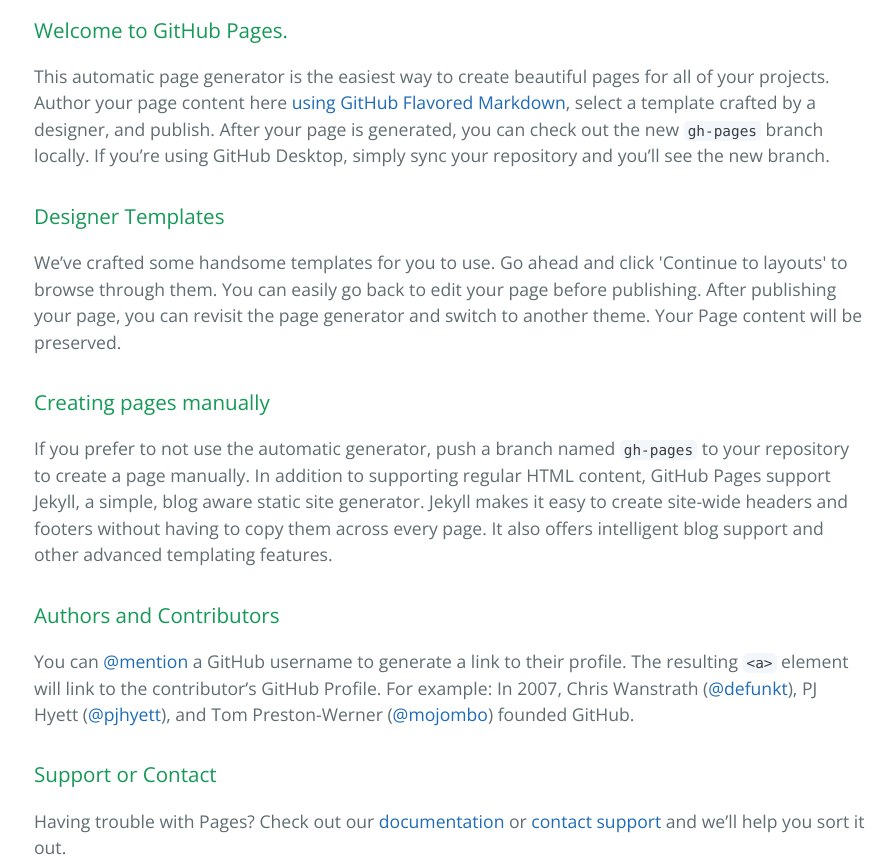
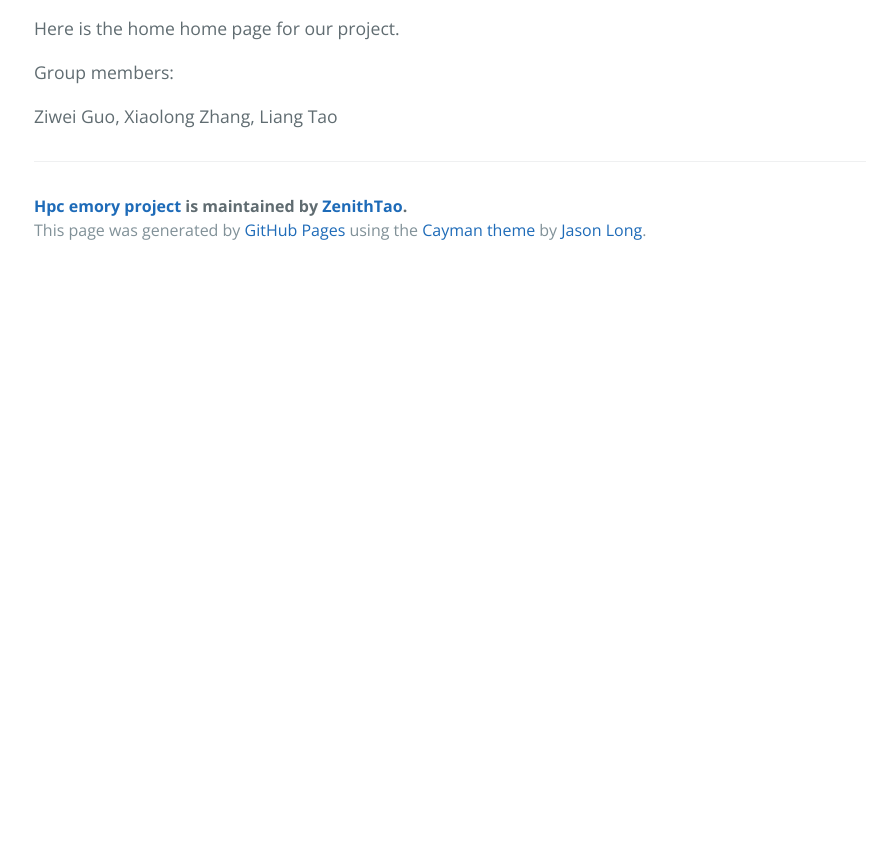
Before and after one commit to xlzhang/HPC_Emory_Project, a plain HTML site: page index.html in a window 1280 px wide. Shown: the part 400-1264 px from the top of the page, without its empty margins (190-1082 px from the left). After the commit the page ends 800 px from the top, so only its background shows below. Drawn offline with nearby package versions, Linux system fonts and the light colour scheme.

```diff
--- a/index.html
+++ b/index.html
@@ -19,30 +19,13 @@
     </section>
 
     <section class="main-content">
-      <h3>
-<a id="welcome-to-github-pages" class="anchor" href="#welcome-to-github-pages" aria-hidden="true"><span aria-hidden="true" class="octicon octicon-link"></span></a>Welcome to GitHub Pages.</h3>
+      <p>Here is the home home page for our project.</p>
 
-<p>This automatic page generator is the easiest way to create beautiful pages for all of your projects. Author your page content here <a href="https://guides.github.com/features/mastering-markdown/">using GitHub Flavored Markdown</a>, select a template crafted by a designer, and publish. After your page is generated, you can check out the new <code>gh-pages</code> branch locally. If you’re using GitHub Desktop, simply sync your repository and you’ll see the new branch.</p>
+<p>Group members:</p>
 
-<h3>
-<a id="designer-templates" class="anchor" href="#designer-templates" aria-hidden="true"><span aria-hidden="true" class="octicon octicon-link"></span></a>Designer Templates</h3>
-
-<p>We’ve crafted some handsome templates for you to use. Go ahead and click 'Continue to layouts' to browse through them. You can easily go back to edit your page before publishing. After publishing your page, you can revisit the page generator and switch to another theme. Your Page content will be preserved.</p>
-
-<h3>
-<a id="creating-pages-manually" class="anchor" href="#creating-pages-manually" aria-hidden="true"><span aria-hidden="true" class="octicon octicon-link"></span></a>Creating pages manually</h3>
-
-<p>If you prefer to not use the automatic generator, push a branch named <code>gh-pages</code> to your repository to create a page manually. In addition to supporting regular HTML content, GitHub Pages support Jekyll, a simple, blog aware static site generator. Jekyll makes it easy to create site-wide headers and footers without having to copy them across every page. It also offers intelligent blog support and other advanced templating features.</p>
-
-<h3>
-<a id="authors-and-contributors" class="anchor" href="#authors-and-contributors" aria-hidden="true"><span aria-hidden="true" class="octicon octicon-link"></span></a>Authors and Contributors</h3>
-
-<p>You can <a href="https://help.github.com/articles/basic-writing-and-formatting-syntax/#mentioning-users-and-teams" class="user-mention">@mention</a> a GitHub username to generate a link to their profile. The resulting <code>&lt;a&gt;</code> element will link to the contributor’s GitHub Profile. For example: In 2007, Chris Wanstrath (<a href="https://github.com/defunkt" class="user-mention">@defunkt</a>), PJ Hyett (<a href="https://github.com/pjhyett" class="user-mention">@pjhyett</a>), and Tom Preston-Werner (<a href="https://github.com/mojombo" class="user-mention">@mojombo</a>) founded GitHub.</p>
-
-<h3>
-<a id="support-or-contact" class="anchor" href="#support-or-contact" aria-hidden="true"><span aria-hidden="true" class="octicon octicon-link"></span></a>Support or Contact</h3>
-
-<p>Having trouble with Pages? Check out our <a href="https://help.github.com/pages">documentation</a> or <a href="https://github.com/contact">contact support</a> and we’ll help you sort it out.</p>
+<p>Ziwei Guo,
+Xiaolong Zhang,
+Liang Tao</p>
 
       <footer class="site-footer">
         <span class="site-footer-owner"><a href="https://github.com/ZenithTao/HPC_Emory_Project">Hpc emory project</a> is maintained by <a href="https://github.com/ZenithTao">ZenithTao</a>.</span>
```
Also changed, not shown: params.json (+1 -1 lines).
